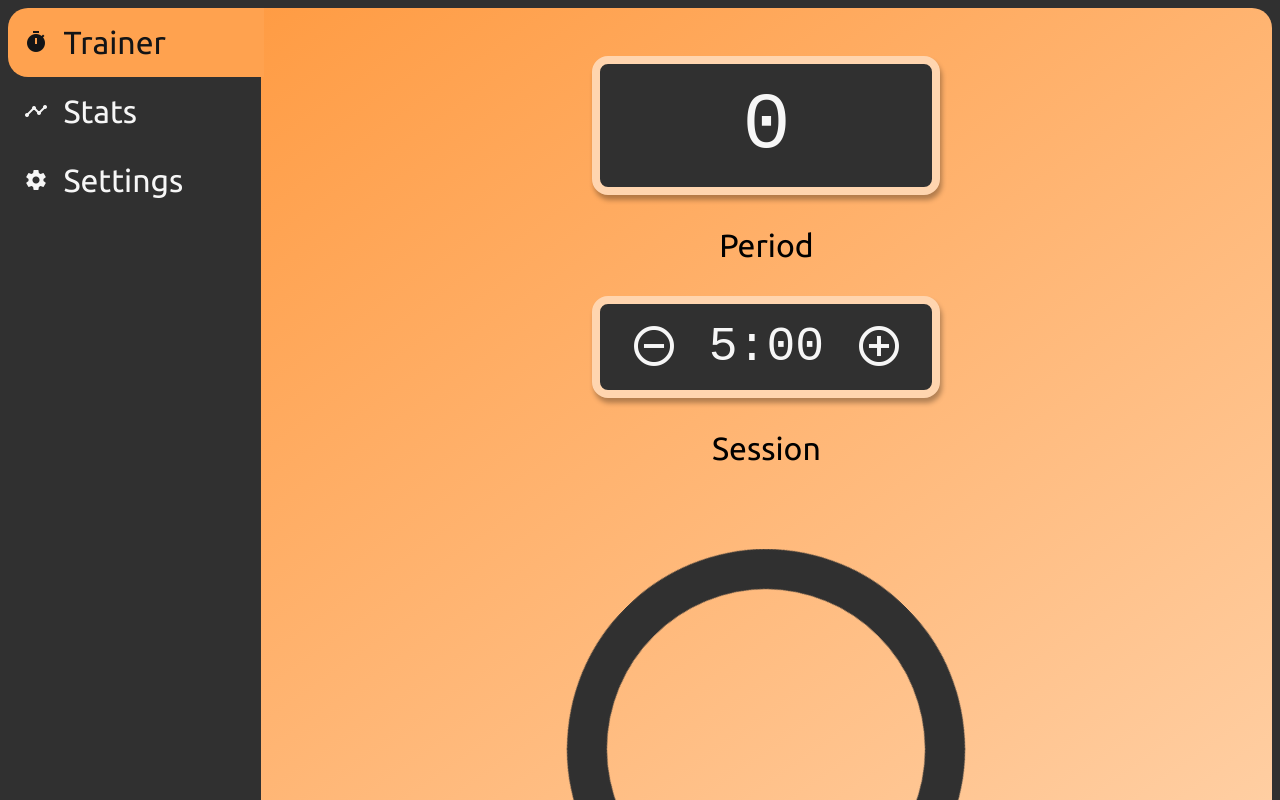
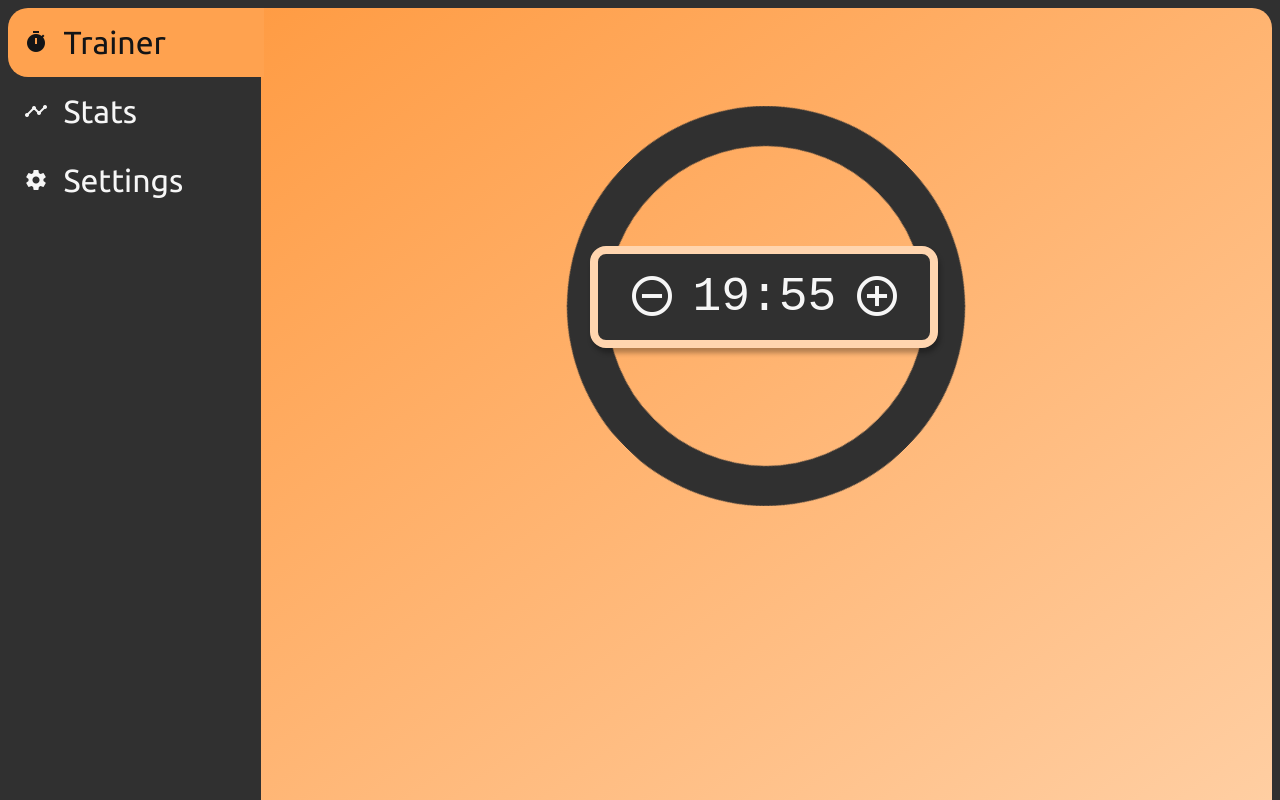
Before and after one commit to jaredami/meditation-trainer, an Angular app: page /trainer in a window 1280 px wide. Shown: the top 800 px of the page. Built offline with nearby package versions, Linux system fonts and the light colour scheme; a web font is replaced by a local one; what @angular/fire would draw is missing.

Commit message:
Place session timer within period circle

```diff
--- a/src/app/components/trainer/trainer.component.html
+++ b/src/app/components/trainer/trainer.component.html
@@ -1,5 +1,27 @@
 <div class="trainer">
-  <div class="timer__container">
+  <div class="circle__box">
+    <div class="circle__wrapper circle__wrapper--right">
+      <div class="circle__whole circle__right"
+           [ngStyle]="{ 'animation': 'circleRight ' + circleAnimationDuration + 's linear forwards' }">
+      </div>
+    </div>
+    <div class="timer__container timer-container--session">
+      <button class="timer__btn" (click)="decreaseSessionLength()">
+        <i class="timer__btn-icon material-icons">remove_circle_outline</i>
+      </button>
+      <div class="timer__clock">{{ sessionTimer }}</div>
+      <button class="timer__btn" (click)="increaseSessionLength()">
+        <i class="timer__btn-icon material-icons">add_circle_outline</i>
+      </button>
+    </div>
+    <div class="circle__wrapper circle__wrapper--left">
+      <div class="circle__whole circle__left"
+           [ngStyle]="{ 'animation': 'circleLeft ' + circleAnimationDuration + 's linear forwards' }">
+      </div>
+    </div>
+  </div>
+
+  <!-- <div class="timer__container">
     <div class="period-clock">{{ currentStreakTimer }}</div>
   </div>
   <p class="trainer__text">Period</p>
@@ -12,18 +34,5 @@
       <i class="timer__btn-icon material-icons">add_circle_outline</i>
     </button>
   </div>
-  <p class="trainer__text">Session</p>
-
-  <div class="circle__box">
-    <div class="circle__wrapper circle__wrapper--right">
-      <div class="circle__whole circle__right"
-           [ngStyle]="{ 'animation': 'circleRight ' + circleAnimationDuration + 's linear forwards' }">
-      </div>
-    </div>
-    <div class="circle__wrapper circle__wrapper--left">
-      <div class="circle__whole circle__left"
-           [ngStyle]="{ 'animation': 'circleLeft ' + circleAnimationDuration + 's linear forwards' }">
-      </div>
-    </div>
-  </div>
+  <p class="trainer__text">Session</p> -->
 </div>
--- a/src/app/components/trainer/trainer.component.scss
+++ b/src/app/components/trainer/trainer.component.scss
@@ -1,8 +1,8 @@
 @import '../../variables.scss';
 
 .trainer {
-  display: grid;
-  place-items: center;
+  // display: grid;
+  // place-items: center;
   padding-top: 3rem;
   font-size: 3rem;
 }
@@ -21,11 +21,15 @@
   border: 0.5rem solid $color-secondary-2-4;
   border-radius: 1rem;
   box-shadow: 2px 5px 5px rgba(0,0,0,0.3);
-  min-width: 300px;
+  width: 300px;
 }
 
 .timer-container--session {
   grid-template-columns: 1fr 2fr 1fr;
+  position: absolute;
+  top: 140px;
+  left: 24px;
+  z-index: 1000;
 }
 
 .timer__clock {
@@ -82,6 +86,7 @@
   position: absolute;
   top: 0;
   transform: rotate(-135deg);
+  // box-shadow: inset 0px 20px 50px $color-complement-0;
 }
 
 .circle__right {
--- a/src/app/components/trainer/trainer.component.ts
+++ b/src/app/components/trainer/trainer.component.ts
@@ -8,7 +8,7 @@ import { DomSanitizer } from '@angular/platform-browser';
 })
 export class TrainerComponent implements OnInit {
   currentStreakTimer = '0';
-  sessionTimer = '5:00';
+  sessionTimer = '--:--';
   seconds = 0;
   minutes = 0;
   currentMax = 10;
@@ -23,8 +23,8 @@ export class TrainerComponent implements OnInit {
   constructor(private sanitizer: DomSanitizer) {}
 
   ngOnInit() {
-    // this.startStreakTimer = setInterval(() => { this.addTime(); }, 1000);
-    // this.startSessionTimer = setInterval(() => { this.subtractTime(); }, 1000);
+    this.startStreakTimer = setInterval(() => { this.addTime(); }, 1000);
+    this.startSessionTimer = setInterval(() => { this.subtractTime(); }, 1000);
   }
 
   increaseSessionLength() {
```
